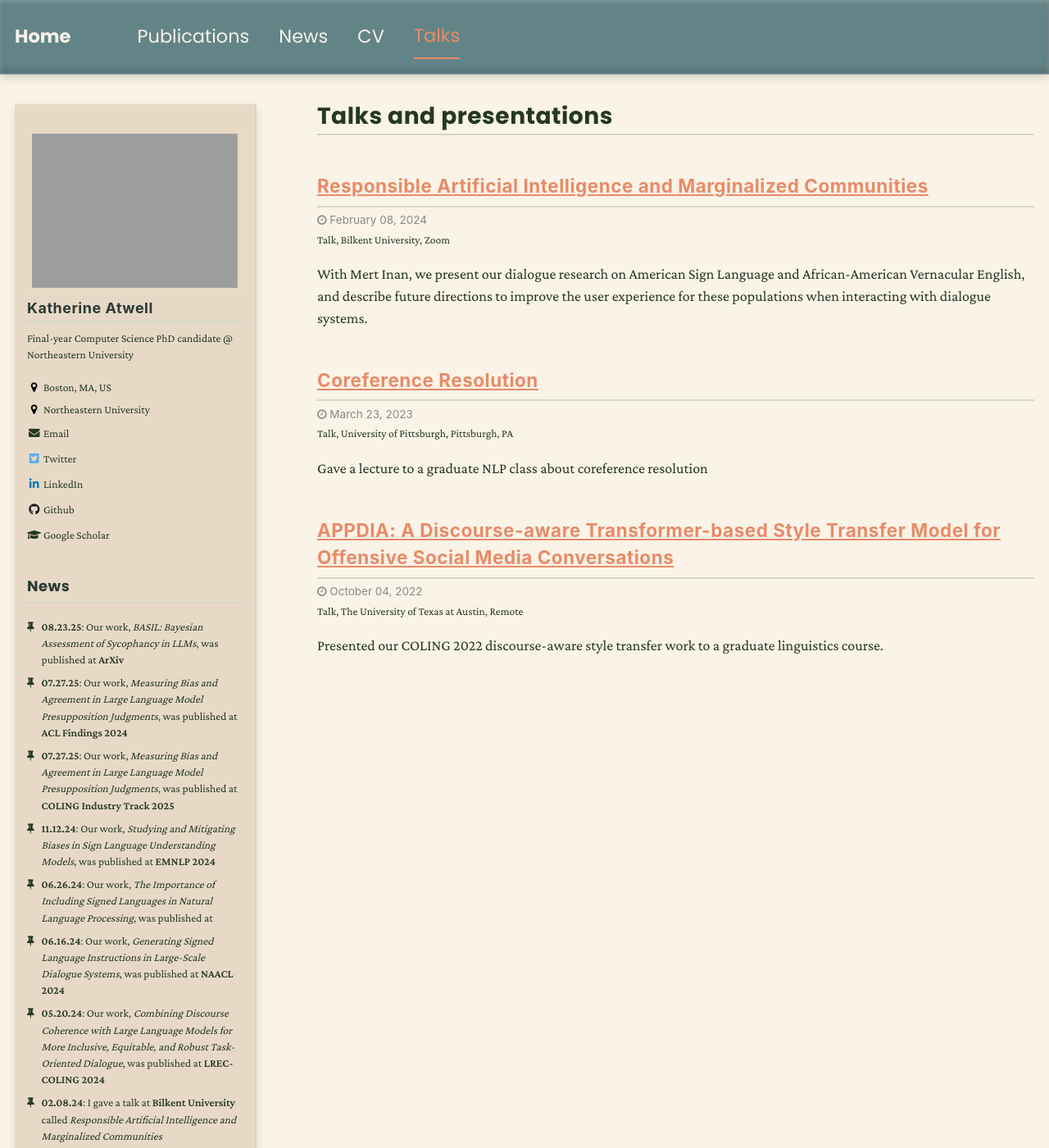
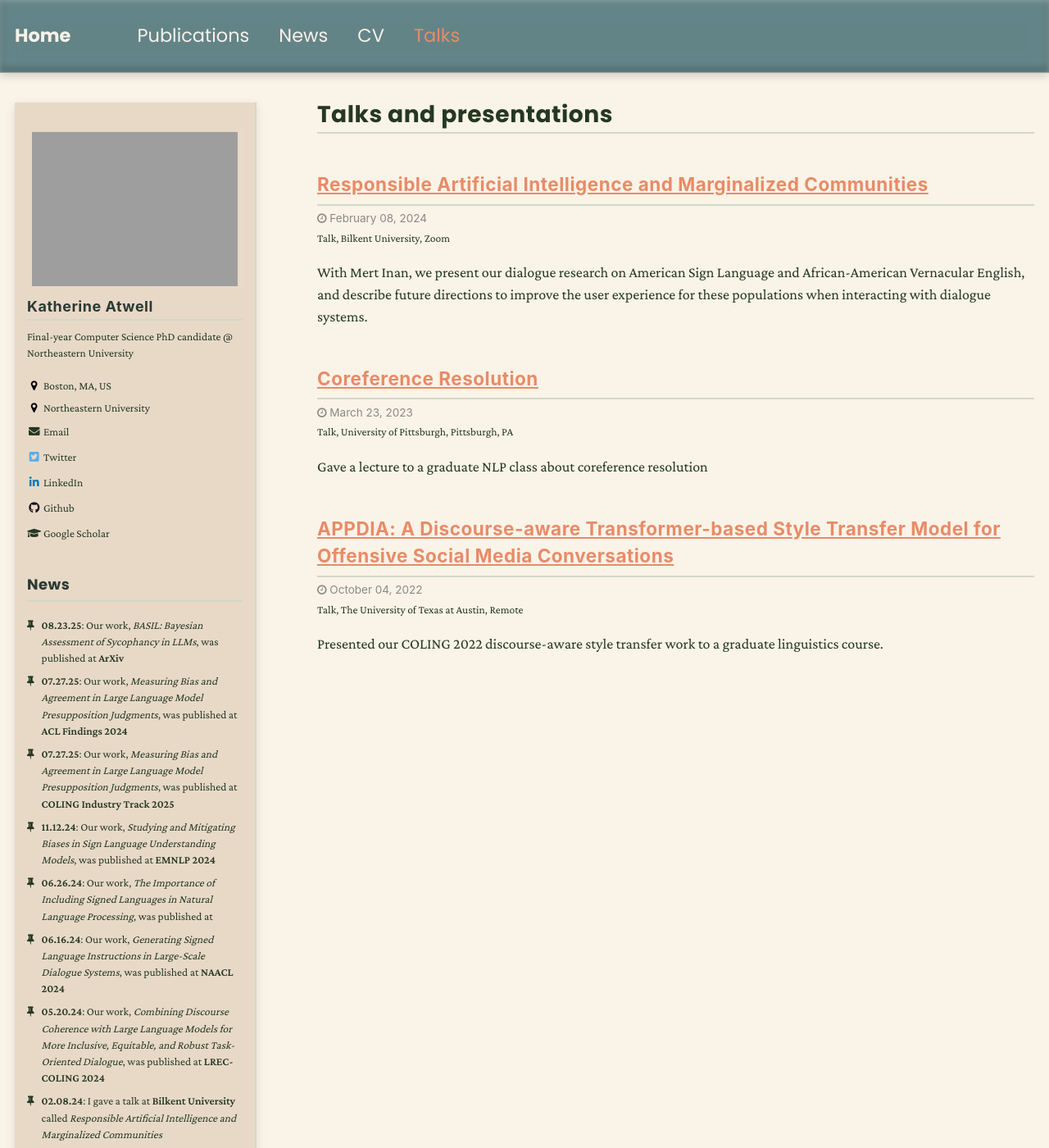
Before and after one commit to katherine-atwell/katherine-atwell.github.io, a Jekyll site: the page built from _pages/talks.html, in a window 1280 px wide and 1400 px high. Shown: the whole window at 82% size. Built offline with Jekyll 4.4.1, drawn with Linux system fonts in a browser that asks for light colours; nearby versions of some CDN libraries.

Commit message:
remove bottom border from active masthead items

```diff
--- a/_sass/_masthead.scss
+++ b/_sass/_masthead.scss
@@ -68,6 +68,5 @@
 
   &.active a {
     color: $masthead-link-color-hover; // highlight color for active page
-    border-bottom: 2px solid $masthead-link-color-hover; // optional visual cue
   }
 }
```
